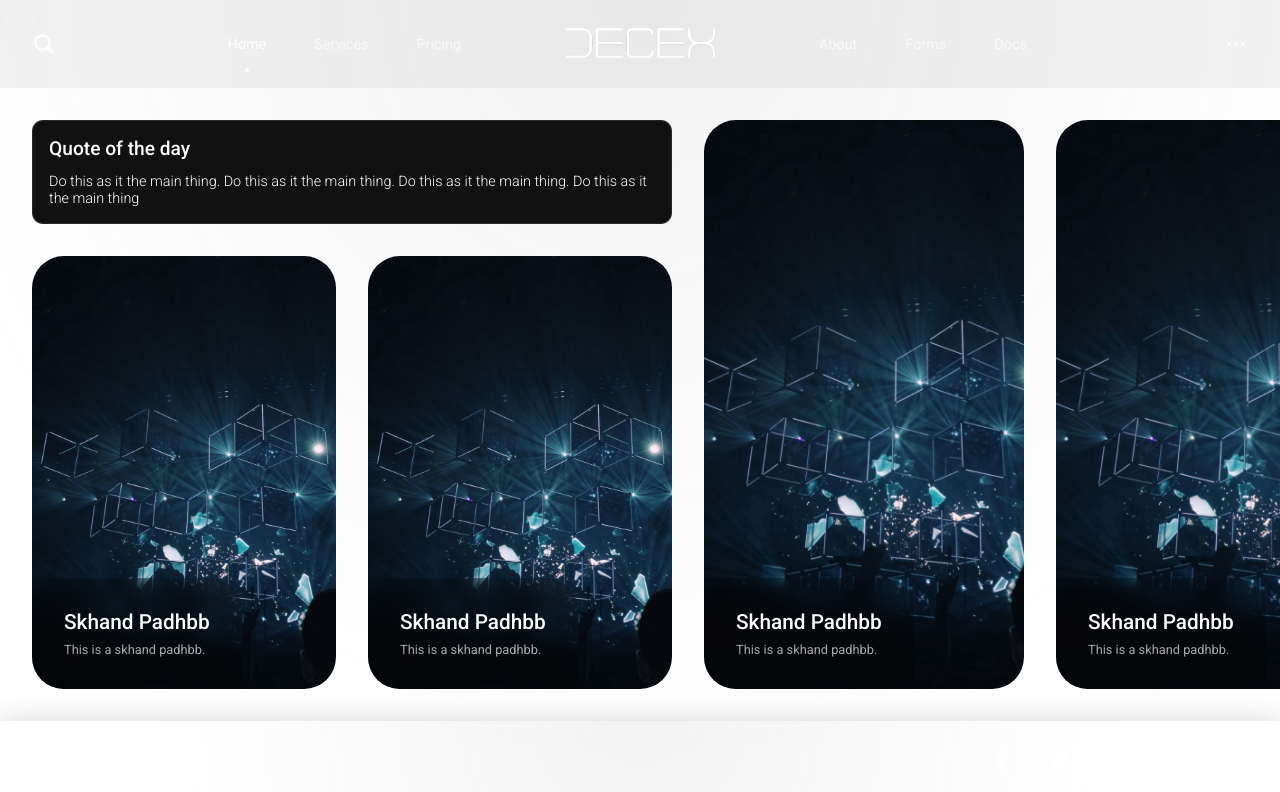
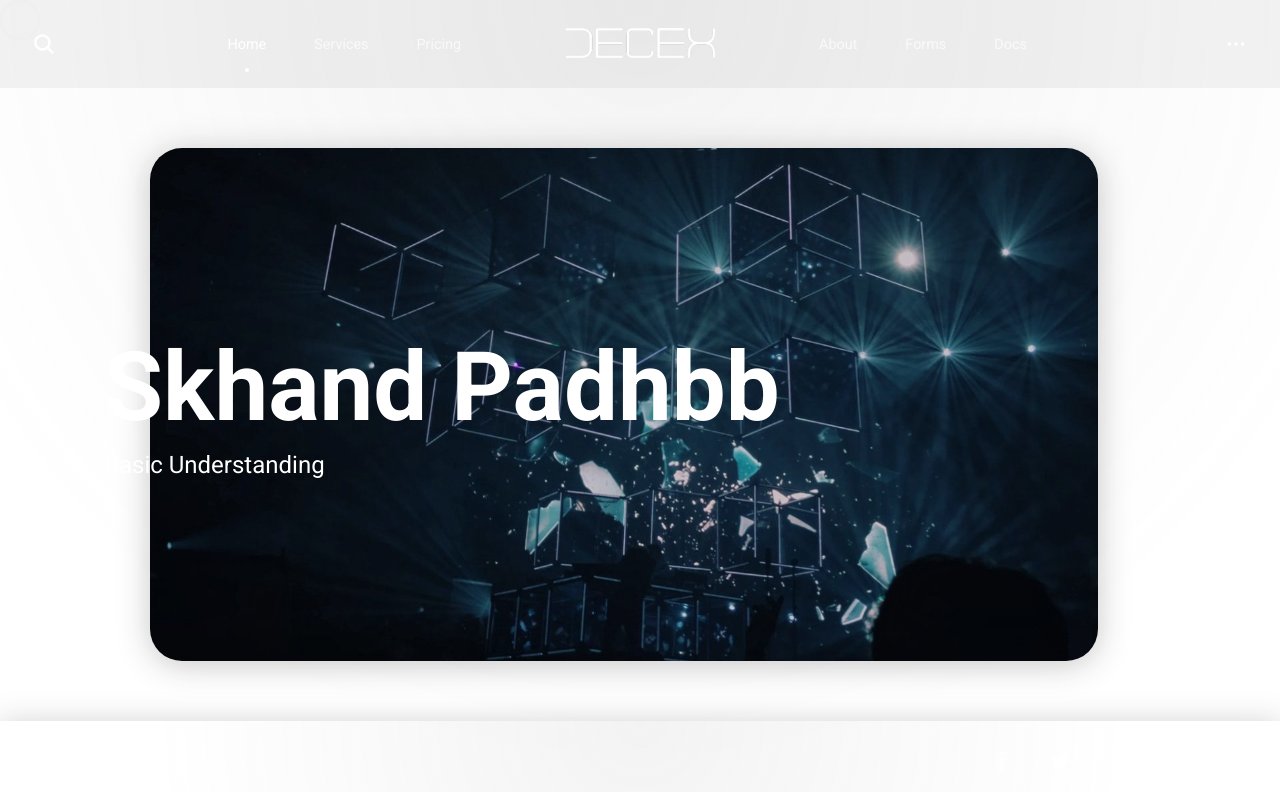
Before and after one commit to helsinfranz/SatyaTatva, a Next.js app: page / in a window 1280 px wide. Shown: the top 792 px of the page. Built offline with nearby package versions, Linux system fonts and the light colour scheme.

Commit message:
new page started

```diff
--- /dev/null
+++ b/pages/[...book].js
@@ -0,0 +1,24 @@
+import classes from "@/styles/book.module.css";
+import Image from "next/image";
+
+export default function Book() {
+  return (
+    <div className={classes.container}>
+      <div className={classes.topHero}>
+        <div className={classes.heroImage}>
+          <Image
+            src="/testingHero.jpg"
+            alt="Picture of the author"
+            width={1200}
+            height={500}
+          />
+        </div>
+        <div className={classes.heroText}>
+          <h1>Skhand Padhbb</h1>
+          <p>Basic Understanding</p>
+        </div>
+      </div>
+      <div className={classes.main}></div>
+    </div>
+  );
+}
--- a/pages/index.js
+++ b/pages/index.js
@@ -11,13 +11,13 @@ export default function Home() {
   const [mostRecent, setMostRecent] = useState([
     {
       name: "Skhand Padhbb",
-      link: "/padhbb/skandh",
+      link: "/padhbb",
       detail: "This is a skhand padhbb.",
       img: "/testing.jpg",
     },
     {
       name: "Skhand Padhbb",
-      link: "/padhbb/skandh",
+      link: "/padhbb",
       detail: "This is a skhand padhbb.",
       img: "/testing.jpg",
     },
@@ -25,83 +25,84 @@ export default function Home() {
   const [mostVisited, setMostVisited] = useState([
     {
       name: "Skhand Padhbb",
-      link: "/padhbb/skandh",
+      link: "/padhbb",
       detail: "This is a skhand padhbb.",
       img: "/testing.jpg",
     },
     {
       name: "Skhand Padhbb",
-      link: "/padhbb/skandh",
+      link: "/padhbb",
       detail: "This is a skhand padhbb.",
       img: "/testing.jpg",
     },
     {
       name: "Skhand Padhbb",
-      link: "/padhbb/skandh",
+      link: "/padhbb",
       detail: "This is a skhand padhbb.",
       img: "/testing.jpg",
     },
     {
       name: "Skhand Padhbb",
-      link: "/padhbb/skandh",
+      link: "/padhbb",
       detail: "This is a skhand padhbb.",
       img: "/testing.jpg",
     },
     {
       name: "Skhand Padhbb",
-      link: "/padhbb/skandh",
+      link: "/padhbb",
       detail: "This is a skhand padhbb.",
       img: "/testing.jpg",
     },
     {
       name: "Skhand Padhbb",
-      link: "/padhbb/skandh",
+      link: "/padhbb",
       detail: "This is a skhand padhbb.",
       img: "/testing.jpg",
     },
     {
       name: "Skhand Padhbb",
-      link: "/padhbb/skandh",
+      link: "/padhbb",
       detail: "This is a skhand padhbb.",
       img: "/testing.jpg",
     },
     {
       name: "Skhand Padhbb",
-      link: "/padhbb/skandh",
+      link: "/padhbb",
       detail: "This is a skhand padhbb.",
       img: "/testing.jpg",
     },
     {
       name: "Skhand Padhbb",
-      link: "/padhbb/skandh",
+      link: "/padhbb",
       detail: "This is a skhand padhbb.",
       img: "/testing.jpg",
     },
     {
       name: "Skhand Padhbb",
-      link: "/padhbb/skandh",
+      link: "/padhbb",
       detail: "This is a skhand padhbb.",
       img: "/testing.jpg",
     },
     {
       name: "Skhand Padhbb",
-      link: "/padhbb/skandh",
+      link: "/padhbb",
       detail: "This is a skhand padhbb.",
       img: "/testing.jpg",
     },
   ]);
-
+  const [enable, setEnable] = useState(true);
   const containerRef = useRef(null);
 
   function scollAround(e) {
     e.preventDefault();
     e.stopPropagation();
-
+    setEnable(true);
     const container = containerRef.current;
     const startX = e.pageX;
     const scrollLeft = container.scrollLeft;
 
     const handleScrollMouseMove = (e) => {
+      setEnable(false);
       const deltaX = e.pageX - startX;
       container.scrollLeft = scrollLeft - deltaX;
     };
@@ -163,6 +164,11 @@ export default function Home() {
               className={`${classes.mostVisitedSingle} hover`}
               key={idx}
               href={item.link}
+              onClick={(e) => {
+                if (!enable) {
+                  e.preventDefault();
+                }
+              }}
             >
               <div className={classes.cubeImage}>
                 <Image
--- /dev/null
+++ b/styles/book.module.css
@@ -0,0 +1,61 @@
+.container {
+  display: flex;
+  align-items: center;
+  gap: 2rem;
+  width: 100%;
+  height: 100%;
+  padding: 2rem;
+  position: relative;
+  overflow: auto;
+  -ms-overflow-style: none;
+  scrollbar-width: none;
+  transition: all 0.3s ease;
+  scroll-behavior: smooth;
+}
+
+.topHero {
+  display: flex;
+  flex-direction: column;
+  align-items: center;
+  justify-content: center;
+  width: 100%;
+  height: 100%;
+}
+
+.heroImage {
+  position: relative;
+  width: 80%;
+  height: 90%;
+  border-radius: 2rem;
+  overflow: hidden;
+  box-shadow: 0 4px 32px #2c2c2c40;
+  filter: blur(0.5px) brightness(0.8);
+}
+
+.heroImage > img {
+  width: 100%;
+  height: 100%;
+  object-fit: cover;
+  object-position: center;
+}
+
+.heroText {
+  position: absolute;
+  top: 50%;
+  left: 6.5rem;
+  transform: translateY(-50%);
+  display: flex;
+  flex-direction: column;
+  justify-content: center;
+  gap: 0.5rem;
+}
+
+.heroText > h1 {
+  font-size: 6rem;
+  font-weight: 600;
+}
+
+.heroText > p {
+  font-size: 1.5rem;
+  font-weight: 400;
+}
```
Also changed, not shown: public/testingHero.jpg (added).
